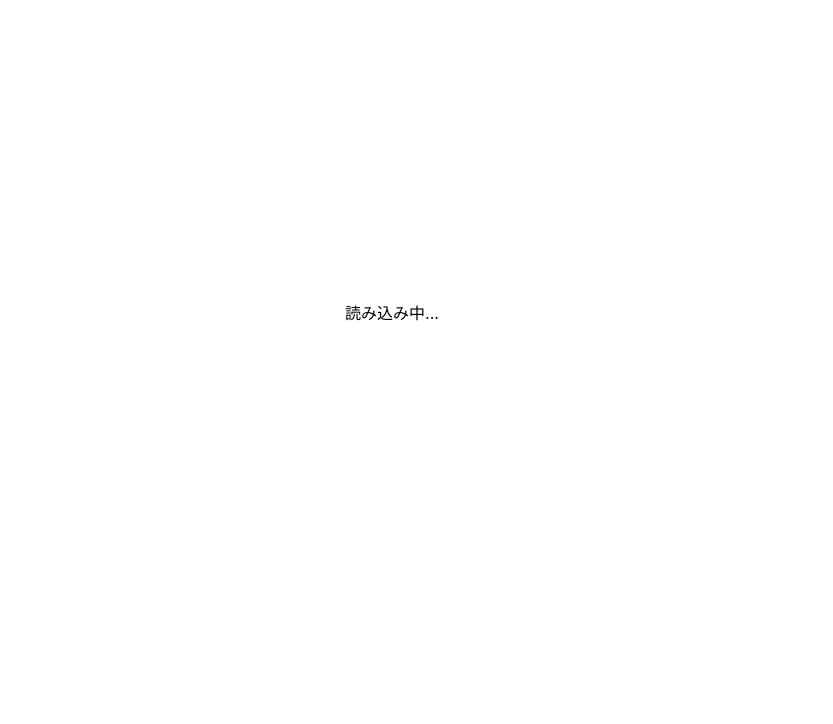
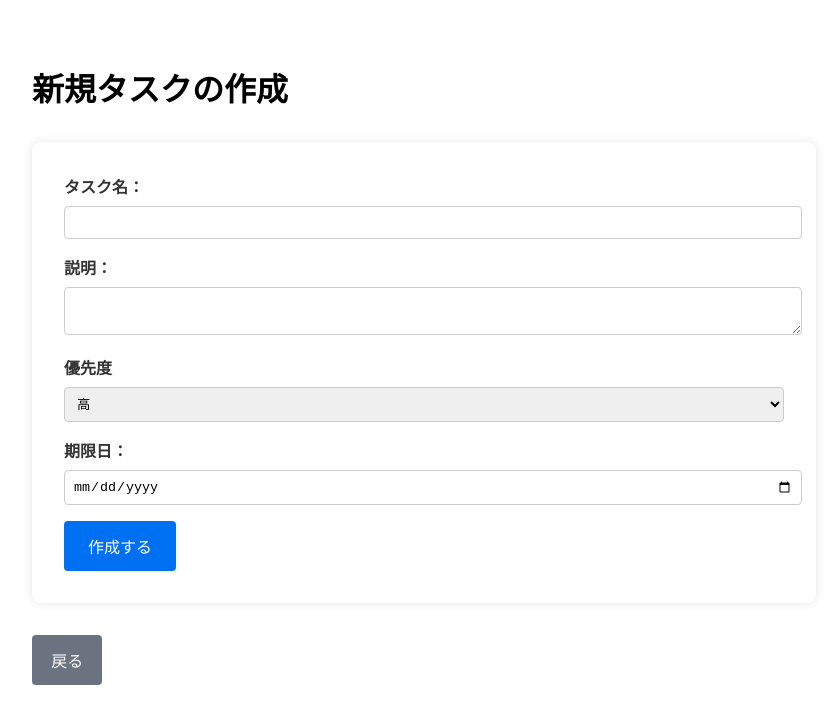
Before and after one commit to kentach/Runteq-react-task-app, a React (Vite) app: page /tasks/new in a window 1280 px wide. Shown: the top 724 px of the page, without its empty margins (248-1081 px from the left). Built offline with nearby package versions, Linux system fonts and the light colour scheme.

Commit message:
add:taskFormの追記

```diff
--- a/src/App.tsx
+++ b/src/App.tsx
@@ -2,6 +2,7 @@ import { Routes, Route, BrowserRouter } from "react-router-dom";
 import HomePage from "./pages/home/HomePage";
 import TaskListPage from "./pages/tasks/TaskListPage";
 import TaskDetailPage from "./pages/tasks/TaskDetailPage";
+import TaskCreatePage from "./pages/tasks/taskCreatePage";
 
 function App() {
   return (
@@ -10,6 +11,7 @@ function App() {
         <Route path="/" element={<HomePage />} />
         <Route path="/tasks" element={<TaskListPage />} />
         <Route path="/tasks/:id" element={<TaskDetailPage />} />
+        <Route path="/tasks/new" element={<TaskCreatePage />} />
       </Routes>
     </BrowserRouter>
   );
--- /dev/null
+++ b/src/features/tasks/Containers/TaskFormContainer.tsx
@@ -0,0 +1,20 @@
+import { Link, useNavigate } from "react-router-dom";
+import styles from "../styles/taskForm.module.css";
+import TaskForm from "../components/TaskForm";
+
+const TaskFormContainer = () => {
+  const navigate = useNavigate();
+  return (
+    <div className={styles.container}>
+      <h1>新規タスクの作成</h1>
+      <TaskForm />
+      <div className={styles.cancelContainer}>
+        <Link onClick={() => navigate("/tasks")} className={styles.cancelLink} to="/tasks">
+          戻る
+        </Link>
+      </div>
+    </div>
+  );
+};
+
+export default TaskFormContainer;
--- a/src/features/tasks/Containers/TaskListContainer.tsx
+++ b/src/features/tasks/Containers/TaskListContainer.tsx
@@ -3,6 +3,7 @@ import type { Task } from "../../../types/task";
 import { getTasks } from "../hooks/getTasks";
 import styles from "../styles/TaskListContainer.module.css"
 import TaskCard from "../components/TaskCard";
+import { Link } from "react-router-dom";
 
 // タスク一覧ページに表示するタスク一覧コンポーネント
 const TaskListContainer = () => {
@@ -20,6 +21,11 @@ const TaskListContainer = () => {
   return (
     <div className={styles.container}>
       <h1>タスク一覧へ</h1>
+      <div className={styles.taskListHeader}>  {/* タスク作成ページへのリンクを追加 */}
+        <Link to="/tasks/new" className={styles.newTaskLink}>
+          新規作成
+        </Link>
+      </div>
       <div className={styles.tableContainer}>
         <div className={styles.header}>
           <div>タスク名</div>
--- /dev/null
+++ b/src/features/tasks/components/TaskForm.tsx
@@ -0,0 +1,38 @@
+import styles from "../styles/taskForm.module.css";
+
+const TaskForm = () => {
+  return (
+    <form className={styles.form}>
+      <div className={styles.formGroup}>
+        <label htmlFor="">タスク名：</label>
+        <input type="text" name="title"/>
+      </div>
+
+      <div className={styles.formGroup}>
+        <label htmlFor="">説明：</label>
+        <textarea name="description" required />
+      </div>
+
+      <div className={styles.formGroup}>
+        <label htmlFor="">優先度</label>
+        <select name="priority" id="">
+          <option value="">高</option>
+          <option value="">中</option>
+          <option value="">低</option>
+        </select>
+      </div>
+
+      <div className={styles.formGroup}>
+        <label>期限日：</label>
+        <input type="date" name="dueDate" required />
+      </div>
+
+      <button type="submit" className={styles.submitButton}>
+        作成する
+      </button>
+
+    </form>
+  );
+};
+
+export default TaskForm;
--- a/src/features/tasks/styles/TaskListContainer.module.css
+++ b/src/features/tasks/styles/TaskListContainer.module.css
@@ -30,3 +30,23 @@
 .taskList > *:not(:last-child) {
   border-bottom: 1px solid #e5e7eb;
 }
+
+.taskListHeader {
+  text-align: right;
+  margin-bottom: 1rem;
+}
+
+.newTaskLink {
+  display: inline-block;
+  background-color: #0070f3;
+  color: white;
+  padding: 0.5rem 1rem;
+  border-radius: 5px;
+  text-decoration: none;
+  font-size: 1rem;
+  transition: background-color 0.3s ease;
+}
+
+.newTaskLink:hover {
+  background-color: #0051bb;
+}
--- /dev/null
+++ b/src/features/tasks/styles/taskForm.module.css
@@ -0,0 +1,66 @@
+.container {
+  max-width: 720px;
+  margin: 4rem auto;
+}
+
+.form {
+  width: 100%;
+  margin: 2rem auto;
+  padding: 2rem;
+  background-color: #fff;
+  border-radius: 0.5rem;
+  box-shadow: 0 0 10px rgba(0, 0, 0, 0.1);
+}
+
+.formGroup {
+  margin-bottom: 1rem;
+}
+
+.formGroup label {
+  display: block;
+  margin-bottom: 0.5rem;
+  font-weight: 600;
+  color: #333;
+}
+
+.formGroup input,
+.formGroup textarea,
+.formGroup select {
+  width: 100%;
+  padding: 0.5rem;
+  border: 1px solid #ccc;
+  border-radius: 0.25rem;
+}
+
+.submitButton {
+  background-color: #0070f3;
+  color: white;
+  padding: 0.8rem 1.5rem;
+  border: none;
+  border-radius: 0.25rem;
+  font-size: 1rem;
+  cursor: pointer;
+  transition: background-color 0.3s ease;
+}
+
+.submitButton:hover {
+  background-color: #0051bb;
+}
+
+.cancelContainer {
+  margin-top: 1rem;
+}
+
+.cancelLink {
+  display: inline-block;
+  background-color: #6b7280;
+  color: white;
+  padding: 0.8rem 1.2rem;
+  text-decoration: none;
+  border-radius: 4px;
+  transition: background-color 0.3s ease;
+}
+
+.cancelLink:hover {
+  background-color: #525f73;
+}
--- /dev/null
+++ b/src/pages/tasks/TaskCreatePage.tsx
@@ -0,0 +1,7 @@
+import TaskFormContainer from "../../features/tasks/Containers/TaskFormContainer";
+
+const TaskCreatePage = () => {
+  return <TaskFormContainer />;
+};
+
+export default TaskCreatePage;
--- a/src/types/task.ts
+++ b/src/types/task.ts
@@ -10,3 +10,6 @@ export interface Task {
   createdAt: string;
   updatedAt: string;
 }
+
+// TaskFormData型はTask型からid、status、createdAt、updatedAtを除外したものです
+export type TaskFormData = Omit<Task, "id" | "status" | "createdAt" | "updatedAt">;
```
Also changed, not shown: src/features/tasks/hooks/createTask.ts (added).
